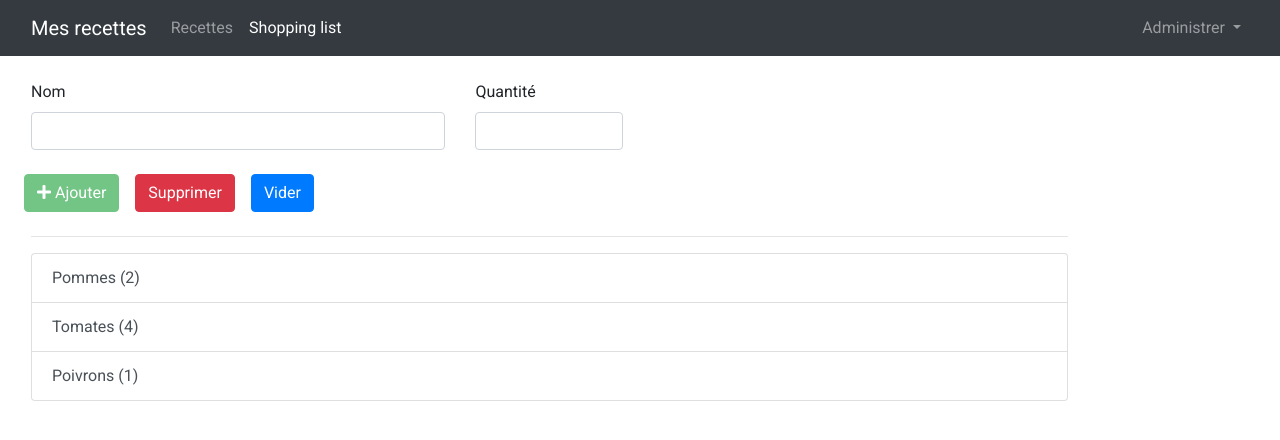
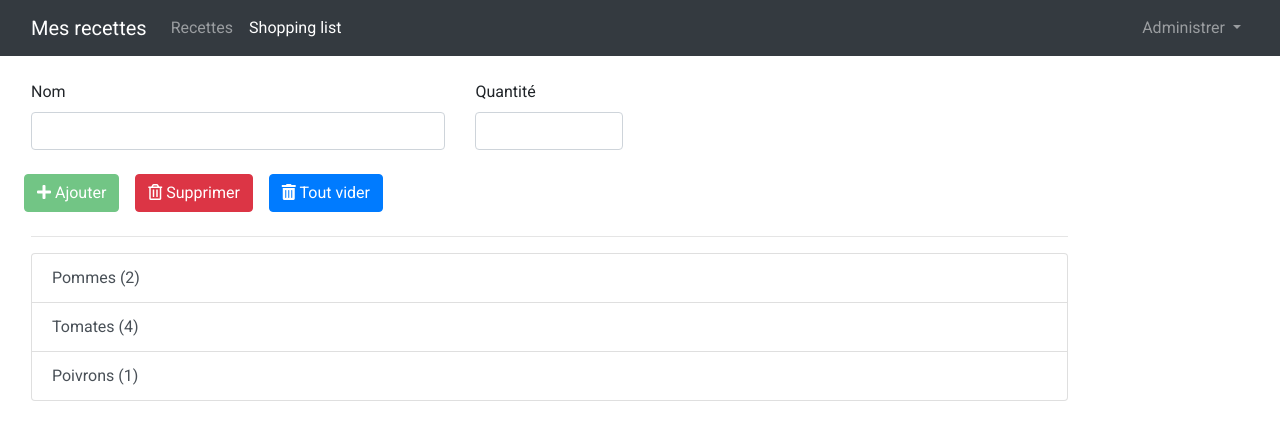
Before and after one commit to CyrilCartoux/Recettes-Courses, an Angular app: page /shopping in a window 1280 px wide. Shown: the top 440 px of the page. Built offline with nearby package versions, Linux system fonts and the light colour scheme.

Commit message:
selecting item in shoppinglist, editing and deleting them

```diff
--- a/src/app/shopping-list/services/shopping-list.service.ts
+++ b/src/app/shopping-list/services/shopping-list.service.ts
@@ -19,6 +19,10 @@ export class ShoppinglistService {
 
   constructor() { }
 
+  getIngredient(index: number) {
+    return this.ingredients[index];
+  }
+
   getIngredients() {
     return this.ingredients.slice();
   }
@@ -34,14 +38,20 @@ export class ShoppinglistService {
     this.ingredientsChanged.next(this.ingredients.slice());
   }
 
+  updateIngredient(index: number, newIngredient: Ingredients) {
+    this.ingredients[index] = newIngredient;
+    this.ingredientsChanged.next(this.ingredients.slice());
+  }
+
+  deleteOneIngredient(index: number) {
+    this.ingredients.splice(index, 1);
+    this.ingredientsChanged.next(this.ingredients.slice());
+  }
+
   deleteAllIngredients() {
     this.ingredients.splice(0, this.ingredients.length);
     this.ingredientsChanged.next(this.ingredients.slice());
   }
 
-  getIngredient(index: number) {
-    return this.ingredients[index];
-  }
-
 
 }
--- a/src/app/shopping-list/shopping-list-edit/shopping-list-edit.component.html
+++ b/src/app/shopping-list/shopping-list-edit/shopping-list-edit.component.html
@@ -4,27 +4,26 @@
             <div class="row">
                 <div class="col-sm-5 form-group">
                     <label for="name">Nom</label>
-                    <input type="text"
-                    name="name"
-                    id="name"
-                    class="form-control"
-                    formControlName="name"
-                    >
+                    <input type="text" name="name" id="name" class="form-control" formControlName="name">
                 </div>
                 <div class="col-sm-2 form-group">
                     <label for="amount">Quantité</label>
-                    <input type="number"
-                    name="amount"
-                    id="amount"
-                    class="form-control"
-                    formControlName="amount"
-                    >
+                    <input type="number" name="amount" id="amount" class="form-control" formControlName="amount">
                 </div>
             </div>
             <div class="row">
-                <button class="btn btn-success m-2" (click)="onAddItem()" [disabled]="ingredientForm.invalid"><i class="fas fa-plus"></i> Ajouter</button>
-                <button class="btn btn-danger m-2" type="button">Supprimer</button>
-                <button class="btn btn-primary m-2" type="button" (click)="onEmptyShoppingList()">Vider</button>
+                <button class="btn btn-success m-2" (click)="onAddItem()" [disabled]="ingredientForm.invalid">
+                    <i class="fas fa-plus"></i>
+                    {{ editMode ? 'Modifier' : 'Ajouter'}}
+                </button>
+                <button class="btn btn-danger m-2" type="button" (click)="deleteIngredient()">
+                    <i class="far fa-trash-alt"></i>
+                    Supprimer
+                </button>
+                <button class="btn btn-primary m-2" type="button" (click)="onEmptyShoppingList()">
+                    <i class="fas fa-trash-alt"></i>
+                    Tout vider
+                </button>
             </div>
         </form>
     </div>
--- a/src/app/shopping-list/shopping-list-edit/shopping-list-edit.component.ts
+++ b/src/app/shopping-list/shopping-list-edit/shopping-list-edit.component.ts
@@ -13,6 +13,7 @@ export class ShoppingListEditComponent implements OnInit, OnDestroy {
 
   ingredientForm: FormGroup;
   private subscription: Subscription;
+
   editMode = false;
   editedItemIndex: number;
   editedItem: Ingredients;
@@ -32,6 +33,8 @@ export class ShoppingListEditComponent implements OnInit, OnDestroy {
       (index: number) => {
         this.editedItemIndex = index;
         this.editMode = true;
+        this.editedItem = this.slService.getIngredient(index);
+        this.ingredientForm.patchValue(this.editedItem);
       }
     );
   }
@@ -44,13 +47,26 @@ export class ShoppingListEditComponent implements OnInit, OnDestroy {
     const ingName = this.ingredientForm.value.name;
     const ingAmount = this.ingredientForm.value.amount;
     const newIngredient = new Ingredients(ingName, ingAmount);
-    this.slService.addIngredient(newIngredient);
+
+    if (this.editMode) {
+      this.slService.updateIngredient(this.editedItemIndex, newIngredient);
+      this.editMode = false;
+      this.ingredientForm.reset();
+    } else {
+      this.slService.addIngredient(newIngredient);
+      this.ingredientForm.reset();
+    }
   }
 
   onEmptyShoppingList() {
     this.slService.deleteAllIngredients();
   }
 
+  deleteIngredient() {
+      this.slService.deleteOneIngredient(this.editedItemIndex);
+      this.editMode = false;
+      this.ingredientForm.reset();
+  }
 
 
 }
```
